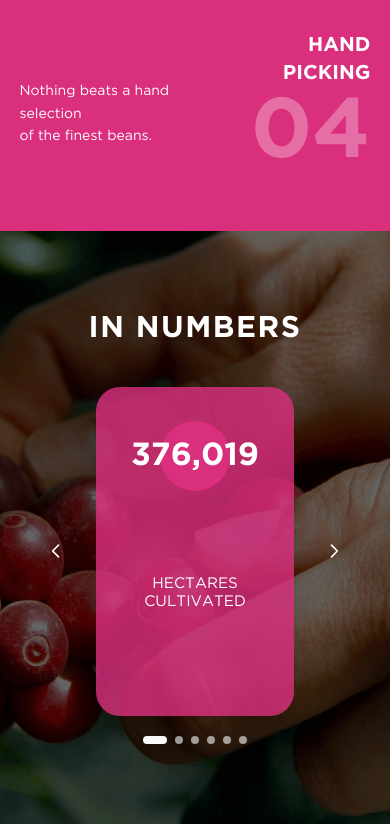
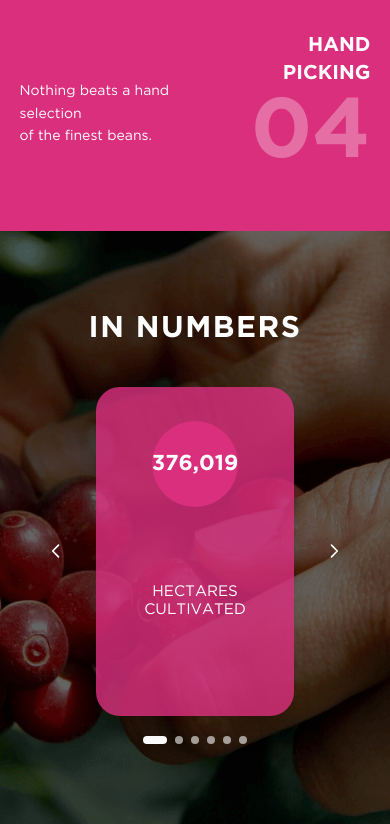
Before and after one commit to Alan4745/front-green-book, a React (Vite) app: page /c1 in a window 390 px wide. Shown: the part 2151-2975 px from the top of the page. Built offline with nearby package versions, Linux system fonts and the light colour scheme.

Commit message:
Adjust C1 numbers responsive icon and text layout

```diff
--- a/src/components/C1/ui/CarrouselColor.jsx
+++ b/src/components/C1/ui/CarrouselColor.jsx
@@ -6,13 +6,26 @@ const CarrouselColor = ({ slides = [] }) => {
     const [activeIndex, setActiveIndex] = useState(0);
     const [isShortLandscape, setIsShortLandscape] = useState(false);
     const [isMobilePortrait, setIsMobilePortrait] = useState(false);
+    const [isCompactDesktopPortrait, setIsCompactDesktopPortrait] = useState(false);
+    const [isIpadPortrait1032, setIsIpadPortrait1032] = useState(false);
 
     useEffect(() => {
         const updateViewportMode = () => {
             if (typeof window === 'undefined') return;
             const isLandscape = window.innerWidth > window.innerHeight;
             setIsShortLandscape(isLandscape && window.innerHeight <= 450);
-            setIsMobilePortrait(!isLandscape && window.innerWidth <= 430 && window.innerHeight >= 700);
+            setIsMobilePortrait(!isLandscape && window.innerWidth <= 460 && window.innerHeight >= 760);
+            setIsCompactDesktopPortrait(
+                !isLandscape &&
+                window.innerWidth >= 1024
+            );
+            setIsIpadPortrait1032(
+                !isLandscape &&
+                window.innerWidth >= 1000 &&
+                window.innerWidth <= 1060 &&
+                window.innerHeight >= 1280 &&
+                window.innerHeight <= 1366
+            );
         };
 
         updateViewportMode();
@@ -23,17 +36,55 @@ const CarrouselColor = ({ slides = [] }) => {
     const goToPrev = () => setActiveIndex((i) => (i === 0 ? flatSlides.length - 1 : i - 1));
     const goToNext = () => setActiveIndex((i) => (i === flatSlides.length - 1 ? 0 : i + 1));
 
-    const circleSizeClass = isShortLandscape
-        ? 'w-[11vh]'
-        : isMobilePortrait
-        ? 'w-[18vw]'
-        : 'w-[14vw] lg:w-[13vh]';
+    const getCircleSizeClass = (card) => {
+        const hasImage = Boolean(card.image);
 
-    const getMainTextClass = (card) => isShortLandscape
-        ? 'text-[1.35rem]'
-        : isMobilePortrait
-        ? 'text-[2rem]'
-        : 'text-2xl lg:text-3xl';
+        if (isShortLandscape) {
+            return hasImage ? 'h-[11vh] w-[11vh]' : 'h-[12vh] w-[12vh]';
+        }
+
+        if (isMobilePortrait) {
+            return hasImage
+                ? 'h-[18vw] w-[18vw] max-h-[86px] max-w-[86px]'
+                : 'h-[22vw] w-[22vw] max-h-[104px] max-w-[104px]';
+        }
+
+        if (isCompactDesktopPortrait) {
+            return hasImage
+                ? 'h-[6vw] w-[6vw] max-h-[62px] max-w-[62px]'
+                : 'h-[7vw] w-[7vw] max-h-[72px] max-w-[72px]';
+        }
+
+        return hasImage
+            ? 'h-[14vw] w-[14vw] lg:h-[13vh] lg:w-[13vh] lg:max-h-[110px] lg:max-w-[110px]'
+            : 'h-[15vw] w-[15vw] lg:h-[14.5vh] lg:w-[14.5vh] lg:max-h-[120px] lg:max-w-[120px]';
+    };
+
+    const getMainTextClass = (card) => {
+        const isLongValue = (card.mainText || '').length >= 6;
+
+        if (isShortLandscape) {
+            return isLongValue
+                ? 'px-2 text-[1.1rem] leading-none whitespace-nowrap'
+                : 'px-2 text-[1.35rem] leading-none whitespace-nowrap';
+        }
+
+        if (isMobilePortrait) {
+            return isLongValue
+                ? 'px-2 text-[1.35rem] leading-none whitespace-nowrap'
+                : 'px-2 text-[1.85rem] leading-none whitespace-nowrap';
+        }
+
+        if (isCompactDesktopPortrait) {
+            return isLongValue
+                ? 'px-1 text-[0.92rem] leading-none whitespace-nowrap'
+                : 'px-1 text-[1.2rem] leading-none whitespace-nowrap';
+        }
+
+        return isLongValue
+            ? 'px-3 text-[1.35rem] lg:text-[1.7rem] portrait:lg:text-[0.92rem] portrait:lg:px-1 leading-none whitespace-nowrap'
+            : 'px-3 text-2xl lg:text-3xl portrait:lg:text-[1.2rem] portrait:lg:px-1 leading-none whitespace-nowrap';
+    };
 
     const getDescClass = (card) => {
         const isDense = card.description.replace(/\s+/g, ' ').trim().length > 42;
@@ -47,23 +98,30 @@ const CarrouselColor = ({ slides = [] }) => {
                 ? 'text-[0.88rem] tracking-normal leading-[1.1]'
                 : 'text-[0.95rem] tracking-normal leading-[1.15]';
         }
-        return 'text-sm tracking-wide leading-tight';
+        if (isCompactDesktopPortrait) {
+            return isDense
+                ? 'text-[0.72rem] tracking-normal leading-[1.05]'
+                : 'text-[0.8rem] tracking-normal leading-[1.1]';
+        }
+        return isDense
+            ? 'text-sm tracking-normal leading-[1.15]'
+            : 'text-md tracking-wide leading-tight';
     };
 
     const cardContent = (card) => (
-        <div className={`flex flex-col items-center h-full ${isShortLandscape ? 'py-2' : isMobilePortrait ? 'py-4.5' : 'py-4'}`}>
+        <div className={`flex flex-col items-center h-full ${isShortLandscape ? 'py-2' : isMobilePortrait ? 'py-4.5' : isCompactDesktopPortrait ? 'py-1' : 'py-4'}`}>
             <div
-                className={`flex shrink-0 aspect-square items-center justify-center rounded-full ${circleSizeClass}`}
+                className={`flex shrink-0 items-center justify-center overflow-hidden rounded-full ${getCircleSizeClass(card)}`}
                 style={{ backgroundColor: card.circleColor }}
             >
                 {card.image ? (
                     <img
                         src={card.image}
                         alt=""
-                        className="object-contain"
+                        className={`object-contain ${isCompactDesktopPortrait ? 'max-h-[54%] max-w-[54%]' : isIpadPortrait1032 ? 'max-h-[58%] max-w-[58%]' : 'max-h-[70%] max-w-[70%]'}`}
                         style={{
-                            width: isShortLandscape ? '8vh' : isMobilePortrait ? '11vw' : (card.imageWidth || '10vw'),
-                            height: isShortLandscape ? '8vh' : isMobilePortrait ? '11vw' : (card.imageHeight || '10vw')
+                            width: isShortLandscape ? '8vh' : isMobilePortrait ? '10.5vw' : isCompactDesktopPortrait ? '3.5vw' : (card.imageWidth || '10vw'),
+                            height: isShortLandscape ? '8vh' : isMobilePortrait ? '10.5vw' : isCompactDesktopPortrait ? '3.5vw' : (card.imageHeight || '10vw')
                         }}
                     />
                 ) : (
@@ -75,7 +133,7 @@ const CarrouselColor = ({ slides = [] }) => {
                     </h2>
                 )}
             </div>
-            <div className={`flex-grow flex items-center justify-center ${isShortLandscape ? 'mt-2 px-3' : isMobilePortrait ? 'mt-3 px-4' : 'mt-3'}`}>
+            <div className={`flex-grow flex items-center justify-center ${isShortLandscape ? 'mt-2 px-3' : isMobilePortrait ? 'mt-3 px-4' : isCompactDesktopPortrait ? 'mt-0.5 px-3' : 'mt-3'}`}>
                 <p className={`text-center uppercase ${getDescClass(card)}`}>
                     {card.description.split('\n').map((line, i) => (
                         <span key={i}>
@@ -154,14 +212,15 @@ const CarrouselColor = ({ slides = [] }) => {
 
             {/* ===== DESKTOP: grid 3×2 estático ===== */}
             <div className="hidden lg:block w-full px-6">
-                <div className="grid grid-cols-3 gap-x-5 gap-y-5 max-w-[65vw] mx-auto">
+                <div className={`grid mx-auto ${isCompactDesktopPortrait ? 'grid-cols-2 max-w-[68vw] gap-x-4 gap-y-4' : 'grid-cols-3 max-w-[65vw] gap-x-5 gap-y-5 portrait:lg:grid-cols-2 portrait:lg:max-w-[68vw] portrait:lg:gap-x-4 portrait:lg:gap-y-4'}`}>
                     {flatSlides.map((card, index) => (
                         <div key={index}>
                             <CardColor
                                 bgColor={card.bgColor}
                                 circleColor={card.circleColor}
                                 width="w-full"
-                                height="h-[24vw]"
+                                height={isCompactDesktopPortrait ? 'h-[34vw]' : 'h-[28vw]'}
+                                className={isCompactDesktopPortrait ? 'p-4' : 'p-5'}
                             >
                                 {cardContent(card)}
                             </CardColor>
```
